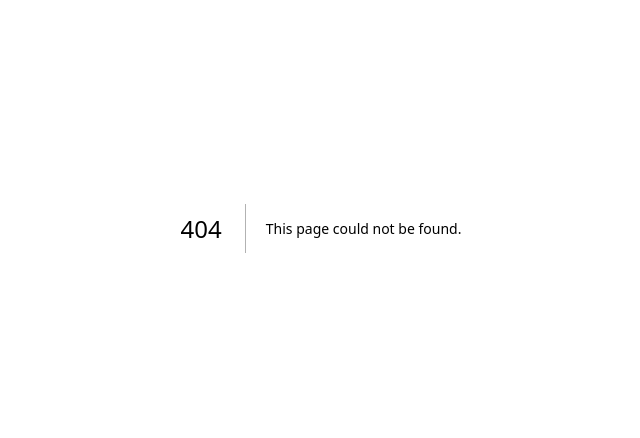
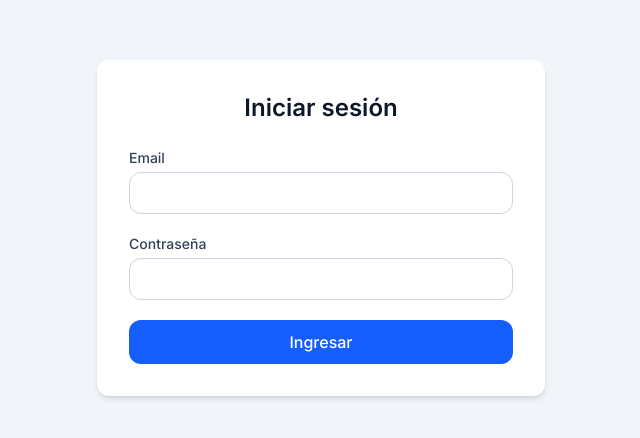
Before and after one commit to oswaldo0187/fondo-emprender-frontend, a Next.js app: page /login in a window 1280 px wide. Before the commit this address had no page. Shown: the part 172-610 px from the top of the page, without its empty margins (319-959 px from the left). Built offline with nearby package versions, Linux system fonts and the light colour scheme.

Commit message:
feat: implement login page with NextAuth authentication [#72]

```diff
--- /dev/null
+++ b/app/login/page.tsx
@@ -0,0 +1,14 @@
+import LoginForm from "@/components/auth/LoginForm";
+
+export default function LoginPage() {
+  return (
+    <main className="flex min-h-screen items-center justify-center bg-slate-100 px-4">
+      <section className="w-full max-w-md rounded-xl bg-white p-8 shadow-md">
+        <h1 className="mb-6 text-center text-2xl font-semibold text-slate-900">
+          Iniciar sesión
+        </h1>
+        <LoginForm />
+      </section>
+    </main>
+  );
+}
--- /dev/null
+++ b/components/auth/LoginForm.tsx
@@ -0,0 +1,166 @@
+"use client";
+
+import { useState, type ChangeEvent, type FormEvent } from "react";
+import { signIn } from "next-auth/react";
+import { useRouter } from "next/navigation";
+
+type LoginFormData = {
+  email: string;
+  password: string;
+};
+
+type LoginFormErrors = Partial<Record<keyof LoginFormData, string>>;
+
+const EMAIL_REGEX = /^[^\s@]+@[^\s@]+\.[^\s@]+$/;
+
+export default function LoginForm() {
+  const router = useRouter();
+  const [formData, setFormData] = useState<LoginFormData>({
+    email: "",
+    password: "",
+  });
+  const [errors, setErrors] = useState<LoginFormErrors>({});
+  const [generalError, setGeneralError] = useState<string>("");
+  const [loading, setLoading] = useState<boolean>(false);
+
+  const validateForm = (): LoginFormErrors => {
+    const nextErrors: LoginFormErrors = {};
+
+    if (!formData.email.trim()) {
+      nextErrors.email = "El email es obligatorio";
+    } else if (!EMAIL_REGEX.test(formData.email)) {
+      nextErrors.email = "Ingresa un email válido";
+    }
+
+    if (!formData.password) {
+      nextErrors.password = "La contraseña es obligatoria";
+    }
+
+    return nextErrors;
+  };
+
+  const handleChange = (event: ChangeEvent<HTMLInputElement>) => {
+    const { name, value } = event.target;
+
+    setFormData((prev) => ({
+      ...prev,
+      [name]: value,
+    }));
+
+    setErrors((prev) => ({
+      ...prev,
+      [name]: undefined,
+    }));
+    setGeneralError("");
+  };
+
+  const handleSubmit = async (event: FormEvent<HTMLFormElement>) => {
+    event.preventDefault();
+    setGeneralError("");
+
+    const validationErrors = validateForm();
+    setErrors(validationErrors);
+
+    if (Object.keys(validationErrors).length > 0) {
+      return;
+    }
+
+    setLoading(true);
+
+    try {
+      const result = await signIn("credentials", {
+        email: formData.email,
+        password: formData.password,
+        redirect: false,
+      });
+
+      if (result?.error) {
+        setGeneralError("Credenciales incorrectas");
+        return;
+      }
+
+      if (result?.ok) {
+        router.push("/admin");
+        router.refresh();
+      }
+    } catch {
+      setGeneralError("Credenciales incorrectas");
+    } finally {
+      setLoading(false);
+    }
+  };
+
+  return (
+    <form onSubmit={handleSubmit} className="space-y-5" noValidate>
+      <div>
+        <label
+          htmlFor="email"
+          className="mb-1 block text-sm font-medium text-slate-700"
+        >
+          Email
+        </label>
+        <input
+          id="email"
+          name="email"
+          type="email"
+          value={formData.email}
+          onChange={handleChange}
+          autoComplete="email"
+          className="w-full rounded-lg border border-slate-300 px-3 py-2 text-slate-900 outline-none transition focus:border-blue-500 focus:ring-2 focus:ring-blue-200"
+          aria-invalid={Boolean(errors.email)}
+          aria-describedby={errors.email ? "email-error" : undefined}
+          disabled={loading}
+        />
+        {errors.email ? (
+          <p id="email-error" className="mt-1 text-sm text-red-600" role="alert">
+            {errors.email}
+          </p>
+        ) : null}
+      </div>
+
+      <div>
+        <label
+          htmlFor="password"
+          className="mb-1 block text-sm font-medium text-slate-700"
+        >
+          Contraseña
+        </label>
+        <input
+          id="password"
+          name="password"
+          type="password"
+          value={formData.password}
+          onChange={handleChange}
+          autoComplete="current-password"
+          className="w-full rounded-lg border border-slate-300 px-3 py-2 text-slate-900 outline-none transition focus:border-blue-500 focus:ring-2 focus:ring-blue-200"
+          aria-invalid={Boolean(errors.password)}
+          aria-describedby={errors.password ? "password-error" : undefined}
+          disabled={loading}
+        />
+        {errors.password ? (
+          <p
+            id="password-error"
+            className="mt-1 text-sm text-red-600"
+            role="alert"
+          >
+            {errors.password}
+          </p>
+        ) : null}
+      </div>
+
+      {generalError ? (
+        <p className="rounded-md border border-red-200 bg-red-50 px-3 py-2 text-sm text-red-700" role="alert">
+          {generalError}
+        </p>
+      ) : null}
+
+      <button
+        type="submit"
+        disabled={loading}
+        className="w-full rounded-lg bg-blue-600 px-4 py-2.5 font-medium text-white transition hover:bg-blue-700 focus:outline-none focus:ring-2 focus:ring-blue-500 focus:ring-offset-2 disabled:cursor-not-allowed disabled:bg-blue-300"
+      >
+        {loading ? "Ingresando..." : "Ingresar"}
+      </button>
+    </form>
+  );
+}
```
